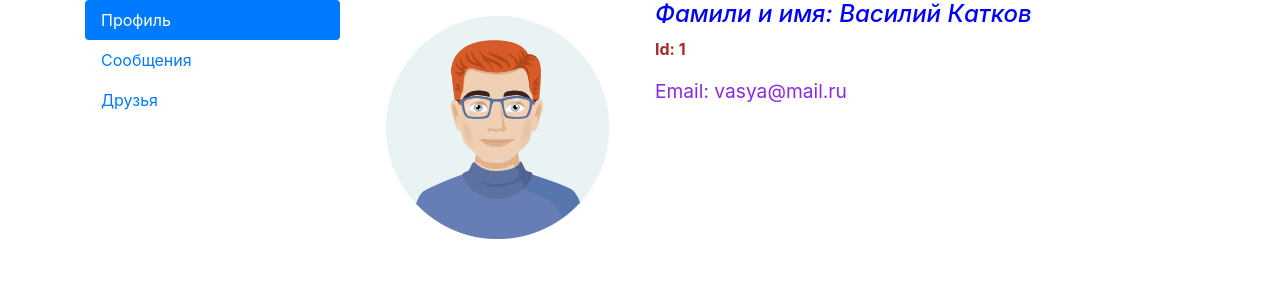
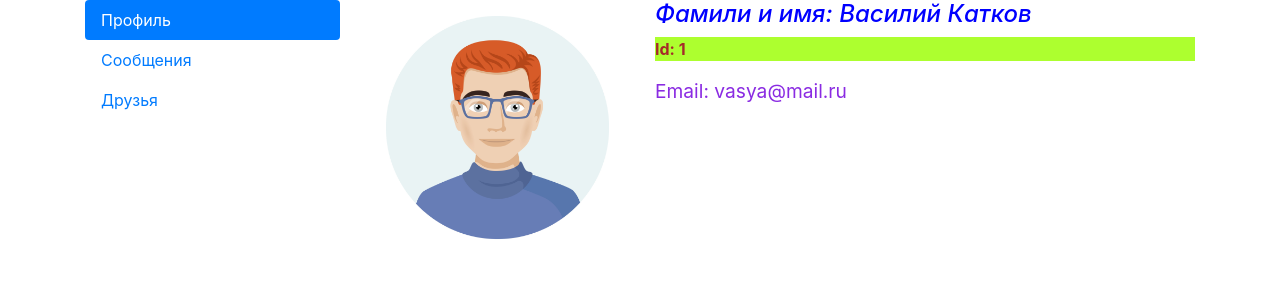
Before and after one commit to AKproAndrey709/react-app, a React (Create React App) app: page /profile in a window 1280 px wide. Shown: the top 300 px of the page. Built offline with nearby package versions, Linux system fonts and the light colour scheme.

Commit message:
style in profile

```diff
--- a/src/components/Profile.jsx
+++ b/src/components/Profile.jsx
@@ -9,7 +9,7 @@ export const Profile = () => {
 			</div>
 			<div className="col-md-8">
 				<h3 className={styles.name}>Фамили и имя: <span>Василий Катков</span></h3>
-				<p className={styles.id}>Id: <span>1</span></p>
+				<p className={styles.id} style={{ fontWeight: 700, backgroundColor: "greenyellow" }}>Id: <span>1</span></p>
 				<p className={styles.mail}>Email: <span>vasya@mail.ru</span></p>
 			</div>
 		</div>
```
